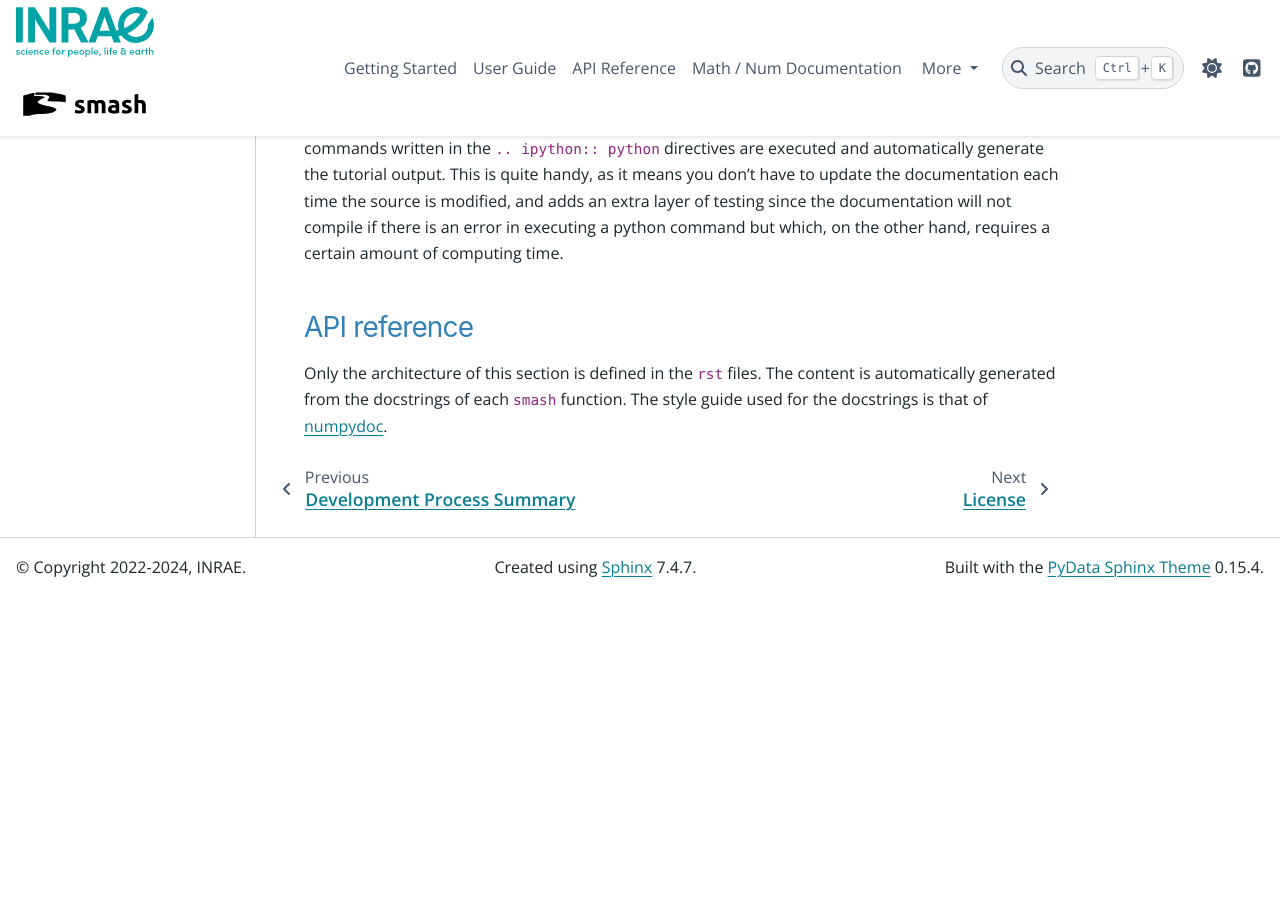
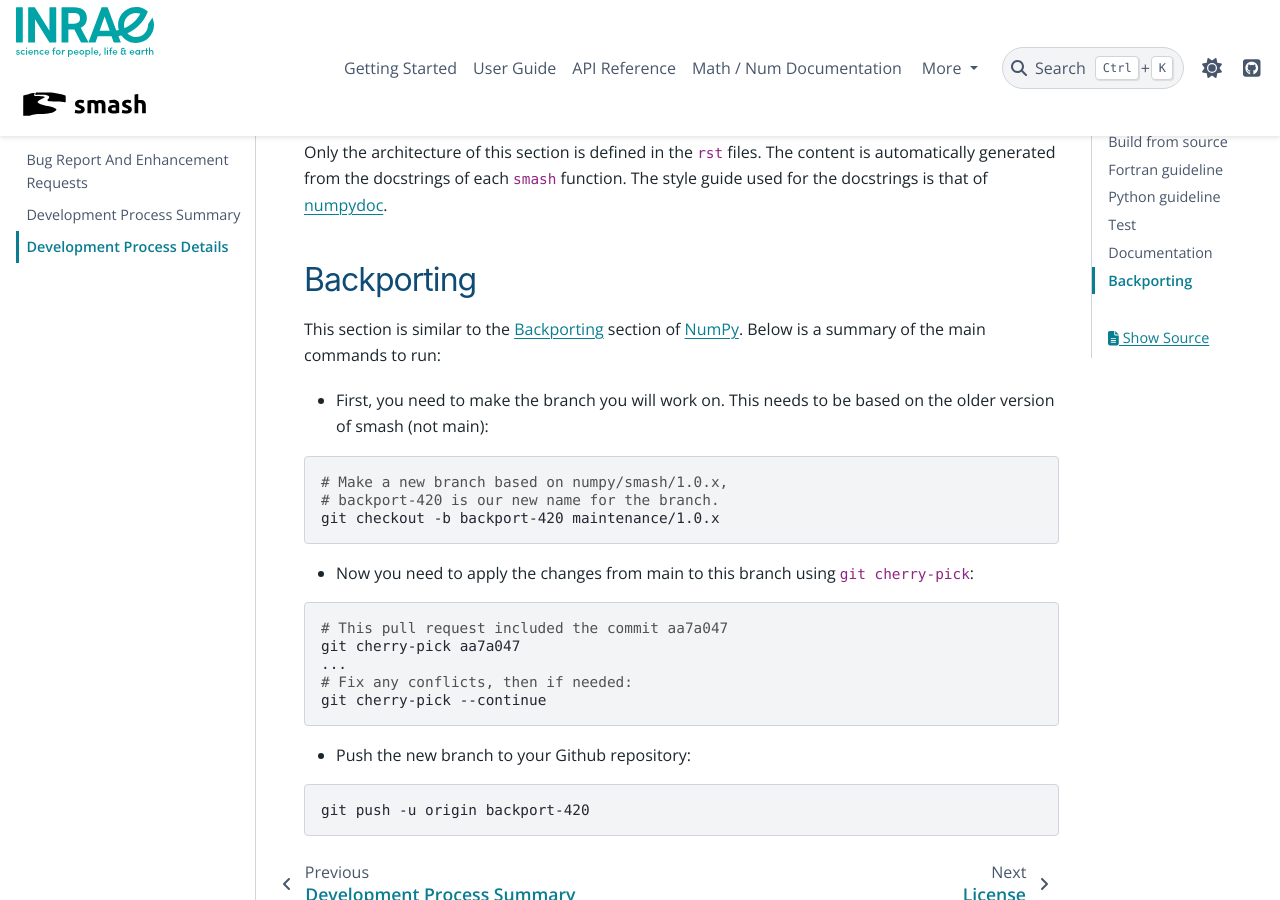
Before and after one commit to DassHydro/smash, a Sphinx documentation site: the page built from doc/source/contributor_guide/development_process_details.rst, in a window 1280 px wide and 900 px high, scrolled down 36486 px. Built offline with Sphinx 7.4.7 and the PyData theme 0.15.4, drawn with Linux system fonts in a browser that asks for light colours; pages that are not in the unit, such as notebooks, are missing from menus; the version number could not be read and is left out; cross-references to code outside the pages are shown as plain code; before the commit the page ends 37082 px from its top, so only the background shows below that; some of the changed text lies outside the part shown.

Commit message:
MAINT: Developer guide and pyproject.toml
- Update build from sources
- Add backporting section
- Update pyproject email adress
- update pyproject skip Python 3.13 wheel

```diff
--- a/doc/source/contributor_guide/development_process_details.rst
+++ b/doc/source/contributor_guide/development_process_details.rst
@@ -43,38 +43,46 @@
     (smash-dev) python3 -m pip install --upgrade pip
     (smash-dev) conda update --all
 
-Linux
-'''''
-
-If you want to use the system Python and pip, you will need:
-
-- C and Fortran compilers (typically ``gcc`` and ``gfortran``).
-
-- Python header files (typically a package named ``python3-dev`` or ``python3-devel``)
-
-- Java Runtime Environment (typically ``openjdk-17-jdk``)
-
-This can be installed on **Ubuntu/Debian Linux**:
-
-.. code-block:: none
-
-    sudo apt-get install -y build-essential gfortran python3-pip python3-dev openjdk-17-jdk
-
-.. note::
-
-    - ``build-essential`` is used to install ``gcc`` and ``make``. ``make`` is optionnal but a ``Makefile`` is
-      available to build `smash`, generate the documentation, generate the adjoint code, run the tests and
-      format the source code.
-
-    - ``openjdk-17-jdk`` is used to generate the adjoint with `Tapenade <https://team.inria.fr/ecuador/en/tapenade/>`__
-
-Windows
-'''''''
-
-.. warning::
-
-    Section in development. Information on compiling `smash` under **Windows** can be found in the
-    ``pyproject.toml``, ``meson.build`` and ``wheel.yml`` workflow.
+
+.. tab-set::
+
+    .. tab-item:: Linux
+
+        If you want to use the system Python and pip, you will need:
+
+        - C and Fortran compilers (typically ``gcc`` and ``gfortran``).
+
+        - Python header files (typically a package named ``python3-dev`` or ``python3-devel``)
+
+        - Java Runtime Environment (typically ``openjdk-17-jdk``)
+
+        This can be installed on **Ubuntu/Debian Linux**:
+
+        .. code-block:: none
+
+            sudo apt-get install -y build-essential gfortran python3-pip python3-dev openjdk-17-jdk
+
+        .. note::
+
+            - ``build-essential`` is used to install ``gcc`` and ``make``. ``make`` is optionnal but a ``Makefile`` is
+              available to build `smash`, generate the documentation, generate the adjoint code, run the tests and
+              format the source code.
+
+            - ``openjdk-17-jdk`` is used to generate the adjoint with `Tapenade <https://team.inria.fr/ecuador/en/tapenade/>`__
+
+    .. tab-item:: macOS
+
+        .. warning::
+
+            Section in development. Information on compiling `smash` under **macOS** can be found in the
+            ``pyproject.toml``, ``meson.build`` and ``wheel.yml`` workflow.
+
+    .. tab-item:: Windows
+
+        .. warning::
+
+            Section in development. Information on compiling `smash` under **Windows** can be found in the
+            ``pyproject.toml``, ``meson.build`` and ``wheel.yml`` workflow.
 
 Build
 *****
@@ -1748,3 +1756,33 @@
 
 Only the architecture of this section is defined in the ``rst`` files. The content is automatically generated from the docstrings of each
 `smash` function. The style guide used for the docstrings is that of  `numpydoc <https://numpydoc.readthedocs.io/en/latest/format.html>`__.
+
+Backporting
+-----------
+
+This section is similar to the `Backporting <https://numpy.org/doc/stable/dev/development_workflow.html#backporting>`__
+section of `NumPy <https://numpy.org/doc/stable/index.html>`__. Below is a summary of the main commands to run:
+
+- First, you need to make the branch you will work on. This needs to be based on the older version of smash (not main):
+
+.. code-block:: shell
+
+    # Make a new branch based on numpy/smash/1.0.x,
+    # backport-420 is our new name for the branch.
+    git checkout -b backport-420 maintenance/1.0.x
+
+- Now you need to apply the changes from main to this branch using ``git cherry-pick``:
+
+.. code-block:: shell
+
+    # This pull request included the commit aa7a047
+    git cherry-pick aa7a047
+    ...
+    # Fix any conflicts, then if needed:
+    git cherry-pick --continue
+
+- Push the new branch to your Github repository:
+
+.. code-block:: shell
+
+    git push -u origin backport-420
--- a/doc/source/getting_started/index.rst
+++ b/doc/source/getting_started/index.rst
@@ -8,12 +8,12 @@
 Installation
 ------------
 
-`smash` can be installed with pip on **Linux**, **MacOS**, **Windows** or from source and supports Python
+`smash` can be installed with pip on **Linux**, **macOS**, **Windows** or from source and supports Python
 versions **3.9** to **3.12**.
 
 .. note::
 
-    We strongly recommend using `smash` on **Linux** or **MacOS**, particularly if you are using it on a
+    We strongly recommend using `smash` on **Linux** or **macOS**, particularly if you are using it on a
     large dataset, as Fortran parallel computation is not supported on **Windows**.
 
 If you already have Python, you can install `smash` with:
--- a/pyproject.toml
+++ b/pyproject.toml
@@ -16,7 +16,7 @@
 description = "An open source, Python library interfacing the Fortran Spatially distributed Modelling and ASsimilation for Hydrology platform."
 readme = "README.md"
 authors = [
-    {name = "INRAE RECOVER RHAX Team", email = "francois.colleoni@inrae.fr"},
+    {name = "INRAE RECOVER RHAX Team", email = "pierre-andre.garambois@inrae.fr"},
 ]
 license = {text = "GPL-3.0"}
 requires-python = ">=3.9"
@@ -85,7 +85,7 @@
 parentdir_prefix = "smash-"
 
 [tool.cibuildwheel]
-skip = "cp36-* cp37-* cp38-* pp* *_i686 *_ppc64le *_s390x"
+skip = "cp36-* cp37-* cp38-* cp313-* pp* *_i686 *_ppc64le *_s390x"
 test-command = 'python -c "import smash; print(smash.__version__)"'
 build-verbosity = 3
 
```
Also changed, not shown: other parts of doc/source/contributor_guide/development_process_details.rst (+1 -1 lines).
